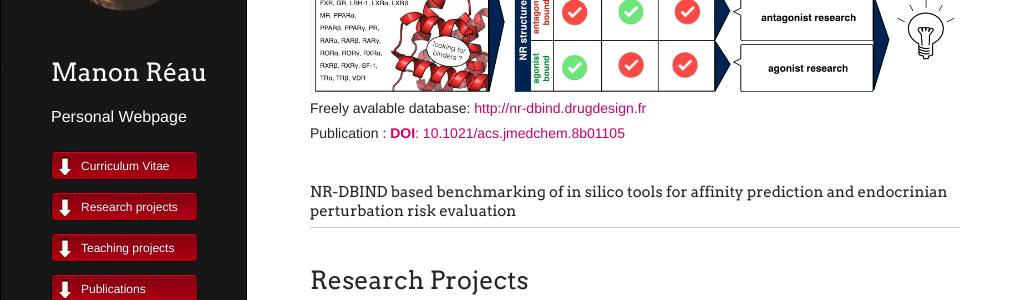
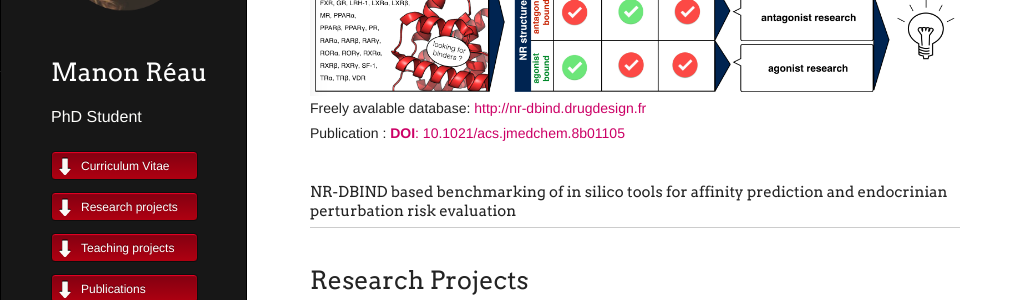
Before and after one commit to ManonR11/manonreau.github.io, a Jekyll site: the page built from index.md, in a window 1280 px wide. Shown: the part 225-525 px from the top of the page, without its empty margins (0-1023 px from the left). Built offline with Jekyll 4.4.1, drawn with Linux system fonts in a browser that asks for light colours; our own code applies the rules of GitHub Pages for plain Markdown files.

Commit message:
Update _config.yml

```diff
--- a/_config.yml
+++ b/_config.yml
@@ -1,5 +1,5 @@
 title: Manon Réau
-description: Personal Webpage
+description: PhD Student
 show_downloads: true
 google_analytics:
 theme: jekyll-theme-dinky
```
